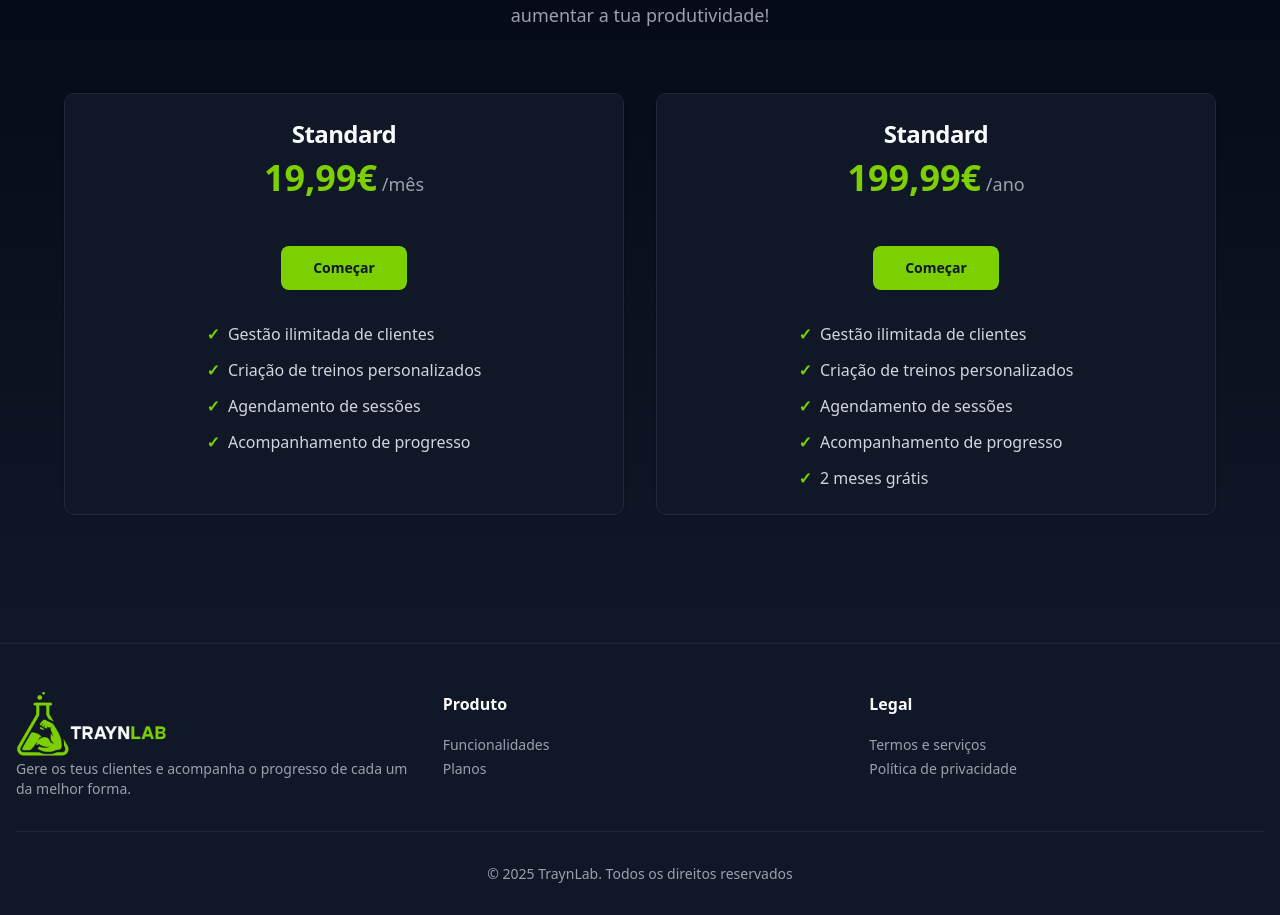
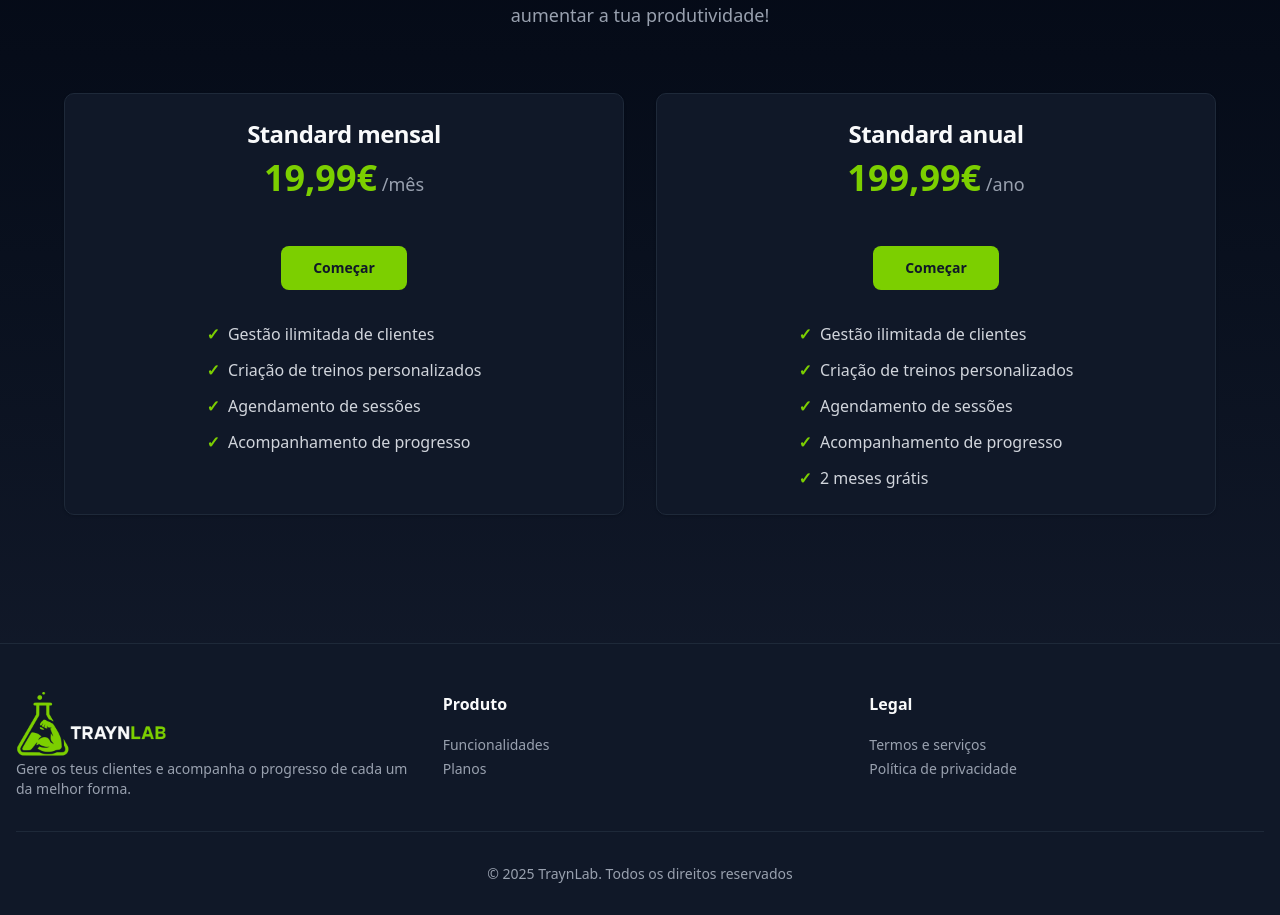
Before and after one commit to pauloo0/landing, a React (Vite) app: page / in a window 1280 px wide. Shown: the part 1526-2441 px from the top of the page. Built offline with nearby package versions, Linux system fonts and the light colour scheme.

Commit message:
change package names

```diff
--- a/src/data/pricing.ts
+++ b/src/data/pricing.ts
@@ -1,7 +1,7 @@
 export const pricingPlans = [
   {
     id: 'standard_monthly',
-    name: 'Standard',
+    name: 'Standard mensal',
     price: '19,99€',
     interval: '/mês',
     priceId: 'price_1STSnYHeL2ihwztL7VASQ7dW',
@@ -15,7 +15,7 @@ export const pricingPlans = [
   },
   {
     id: 'standard_yearly',
-    name: 'Standard',
+    name: 'Standard anual',
     price: '199,99€',
     interval: '/ano',
     priceId: 'price_1STSnYHeL2ihwztLQioVoOd3',
```
